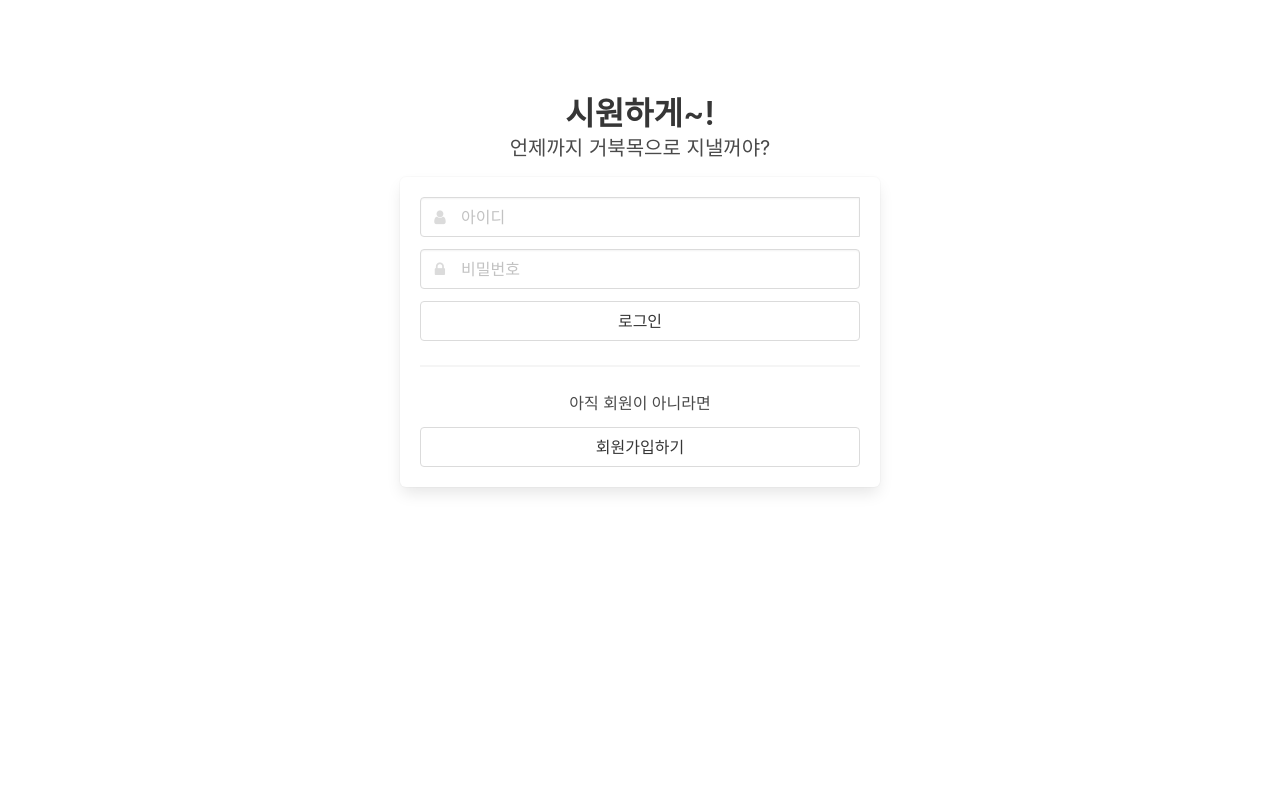
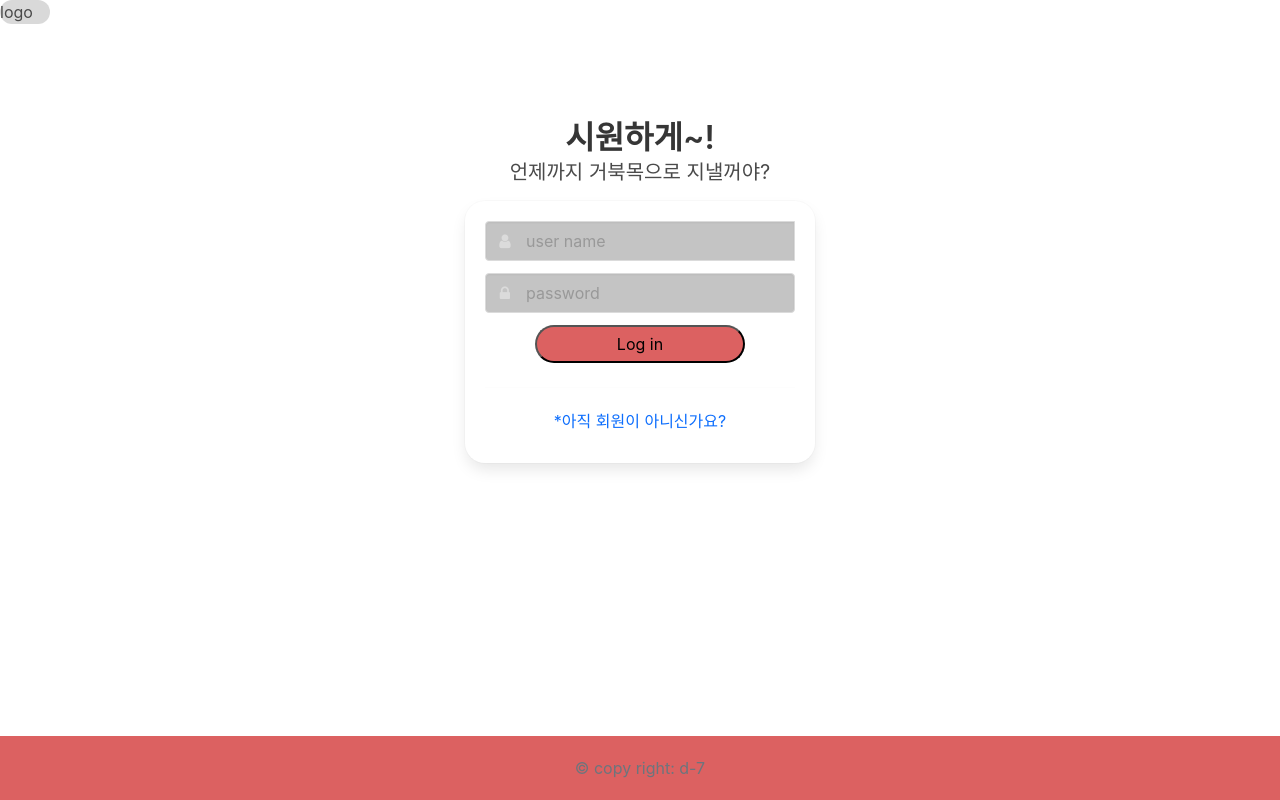
Before and after one commit to bong7233/makeCool, a Flask app: page /api/profile in a window 1280 px wide. Run offline with Flask 2, Linux system fonts and the light colour scheme; some libraries are stand-ins or nearby versions.

Commit message:
Fix : 로그인페이지 html 완료

```diff
--- a/templates/login.html
+++ b/templates/login.html
@@ -1,9 +1,11 @@
 <!doctype html>
 <html lang="en">
 <head>
+    <!-- bootstrap CSS-->
+    <link href="https://cdn.jsdelivr.net/npm/bootstrap@5.1.3/dist/css/bootstrap.min.css" rel="stylesheet" integrity="sha384-1BmE4kWBq78iYhFldvKuhfTAU6auU8tT94WrHftjDbrCEXSU1oBoqyl2QvZ6jIW3" crossorigin="anonymous">
 
     <!-- Webpage Title -->
-    <title>Login | makeCool</title>
+    <title>Log-in | makeCool</title>
 
     <!-- Required meta tags -->
     <meta charset="utf-8">
@@ -19,6 +21,13 @@
     <script src="https://cdnjs.cloudflare.com/ajax/libs/jquery-cookie/1.4.1/jquery.cookie.js"></script>
 
     <style>
+        #pink-btn {
+            border-radius: 40px;
+            padding: 5px 80px;
+            margin: auto;
+            background-color : #DC6161;
+        }
+
     </style>
     <script>
         // {% if msg %}
@@ -194,19 +203,22 @@
 
 </head>
 <body>
+<div id="logo-box" style="border-radius: 20px; background-color:#D9D9D9; width: 50px">
+    <span>logo</span>
+</div>
 <section class="section">
     <div class="hero-body has-text-centered" style="padding-bottom:1rem;margin:auto;">
         <h1 class="title is-sparta">시원하게~!</h1>
         <h3 class="subtitle is-sparta">언제까지 거북목으로 지낼꺼야?</h3>
     </div>
     <div class="container">
-        <div class="box" style="max-width: 480px;margin:auto">
+        <div class="box" style="max-width: 350px;margin:auto;border-radius: 20px">
             <article class="media">
                 <div class="media-content">
                     <div class="content">
                         <div class="field has-addons">
                             <div class="control has-icons-left" style="width:100%">
-                                <input id="input-username" class="input" type="text" placeholder="아이디">
+                                <input id="input-username" class="input" type="text" placeholder="user name" style="background-color: #C4C4C4">
                                 <span class="icon is-small is-left"><i class="fa fa-user"></i></span>
                             </div>
                             <div id="btn-check-dup" class="control is-hidden">
@@ -219,7 +231,7 @@
 
                         <div class="field">
                             <div class="control has-icons-left">
-                                <input id="input-password" class="input" type="password" placeholder="비밀번호">
+                                <input id="input-password" class="input" type="password" placeholder="password" style="background-color: #C4C4C4">
                                 <span class="icon is-small is-left"><i class="fa fa-lock"></i></span>
                             </div>
                             <p id="help-password" class="help is-hidden">영문과 숫자 조합의 8-20자의 비밀번호를 설정해주세요. 특수문자(!@#$%^&*)도
@@ -231,20 +243,12 @@
                     </div>
                     <div id="div-sign-in-or-up" class="has-text-centered">
                         <nav class="level is-mobile">
-                            <button class="level-item button is-sparta" onclick="sign_in()">
-                                로그인
+                            <button type="button" id="pink-btn" onclick="sign_in()">
+                                Log in
                             </button>
-
                         </nav>
                         <hr>
-                        <h4 class="mb-3">아직 회원이 아니라면</h4>
-                        <nav class="level is-mobile">
-
-                            <button class="level-item button is-sparta is-outlined"
-                                    onclick="toggle_sign_up()">
-                                회원가입하기
-                            </button>
-                        </nav>
+                        <h4 class="mb-3" onclick="toggle_sign_up()"><a href="#" class="link-primary">*아직 회원이 아니신가요?</a></h4>
                     </div>
 
                     <div id="sign-up-box" class="is-hidden">
@@ -252,21 +256,21 @@
                             <div class="field">
                                 <div class="control has-icons-left" style="width:100%">
                                     <input id="input-password2" class="input" type="password"
-                                           placeholder="비밀번호 재입력">
+                                           placeholder="비밀번호 재입력" style="background-color: #C4C4C4">
                                     <span class="icon is-small is-left"><i class="fa fa-lock"></i></span>
                                 </div>
                                 <p id="help-password2" class="help is-hidden">비밀번호를 다시 한 번 입력해주세요.</p>
                             </div>
                             <div class="field">
                                 <div class="control has-icons-left" style="width:100%">
-                                    <input id="input-name" class="input" type="text" placeholder="이름">
+                                    <input id="input-name" class="input" type="text" placeholder="이름" style="background-color: #C4C4C4">
                                     <span class="icon is-small is-left"><i class="fa fa-address-card-o" aria-hidden="true"></i></span>
                                 </div>
                                 <p id="help-name" class="help is-hidden">이름을 입력하세요</p>
                             </div>
                             <div class="field">
                                 <div class="control has-icons-left" style="width:100%">
-                                    <input id="input-age" class="input" type="number" placeholder="나이">
+                                    <input id="input-age" class="input" type="number" placeholder="나이" style="background-color: #C4C4C4">
                                     <span class="icon is-small is-left"><i class="fa fa-keyboard-o" aria-hidden="true"></i></span>
                                 </div>
                                 <p id="help-age" class="help is-hidden">나이를 입력하세요</p>
@@ -276,14 +280,13 @@
                                 <input type="radio" name="gender" value="woman">여
                             </div>
                         </div>
-                        <nav class="level is-mobile">
-                            <button class="level-item button is-sparta" onclick="sign_up()">
-                                회원가입
-                            </button>
-                            <button class="level-item button is-sparta is-outlined" onclick="toggle_sign_up()">
-                                취소
-                            </button>
-                        </nav>
+                        <div id="pink-btn-box">
+                            <nav class="level is-mobile">
+                                <button type="button" id="pink-btn" onclick="sign_up()">
+                                    sign up
+                                </button>
+                            </nav>
+                        </div>
                     </div>
                 </div>
             </article>
@@ -291,5 +294,8 @@
 
     </div>
 </section>
+    <footer style="position: absolute; bottom: 0; padding: 20px; width: 100%; background-color:#DC6161; text-align: center">
+        <span class="text-muted" style="color:black"> © copy right: d-7</span>
+    </footer>
 </body>
 </html>
```
